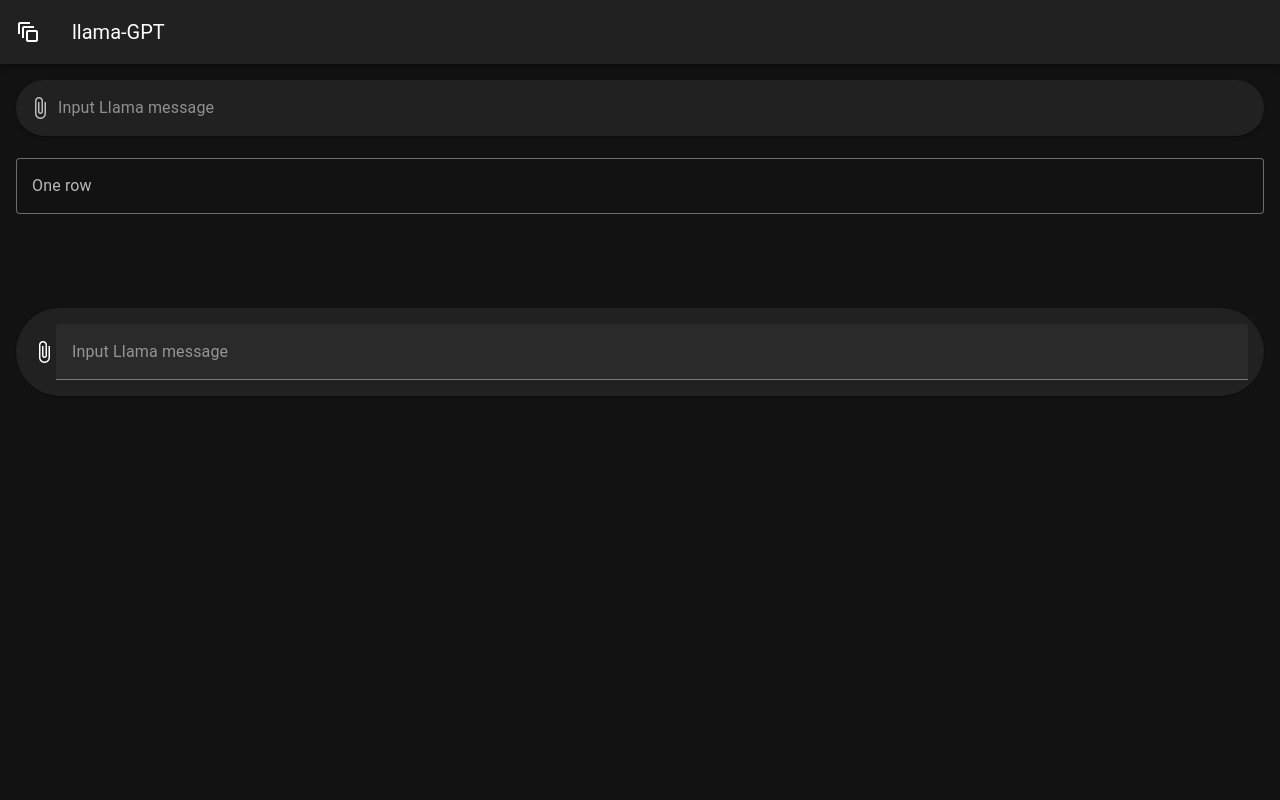
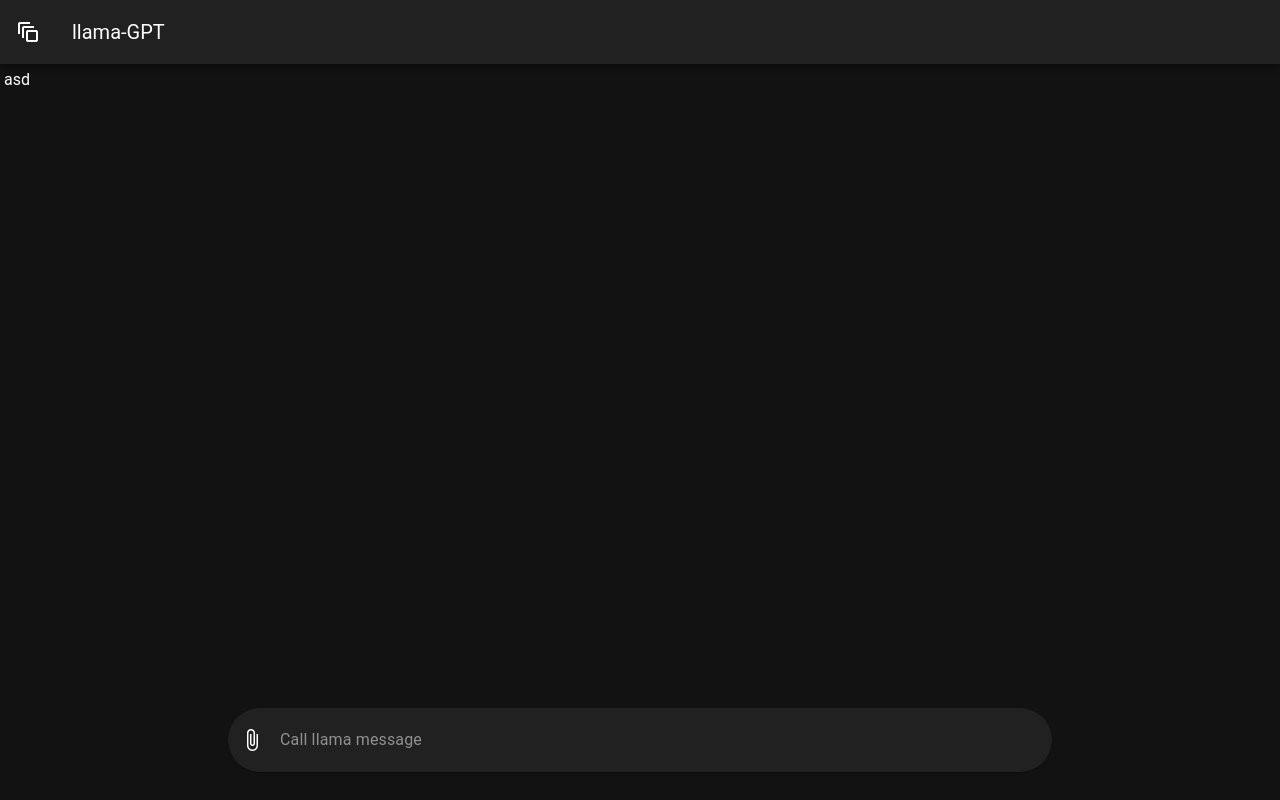
Before and after one commit to Ljaewon-123/nuxt-local-llama, a Nuxt app in the folder nuxt-llama-gpt/: page / in a window 1280 px wide. Built offline with nearby package versions, Linux system fonts and the light colour scheme.

Commit message:
메인 ui 작성

```diff
--- /dev/null
+++ b/nuxt-llama-gpt/app/components/CallLlama.vue
@@ -0,0 +1,24 @@
+<template>
+<v-card
+rounded="pill"
+density="compact"
+class="d-flex align-center pa-3">
+  <v-icon>mdi-paperclip</v-icon>
+  <v-textarea
+    flat
+    placeholder="Call llama message"
+    variant="solo"
+    row-height="15"
+    rows="1"
+    max-rows="3"
+    auto-grow
+    hide-details
+    no-resize
+    density="compact"
+  ></v-textarea>
+</v-card>
+</template>
+
+<script setup lang="ts">
+const model = defineModel({ default: '' })
+</script>
--- a/nuxt-llama-gpt/app/layouts/default.vue
+++ b/nuxt-llama-gpt/app/layouts/default.vue
@@ -27,8 +27,8 @@
       </v-list> -->
     </v-navigation-drawer>
   </div>
-  <v-main class="d-flex align-center justify-center ">
-    <v-container fluid>
+  <v-main class="d-flex align-center justify-center position-relative">
+    <v-container fluid >
       <slot></slot>
     </v-container>
   </v-main>
--- a/nuxt-llama-gpt/app/pages/index.vue
+++ b/nuxt-llama-gpt/app/pages/index.vue
@@ -1,42 +1,32 @@
 <template>
-<div>
+<div class="position-relative " style="min-height: 88vh;">
 
-  <v-textarea
-    prepend-inner-icon="mdi-paperclip"
-    rounded="pill"
-    placeholder="Input Llama message"
-    row-height="15"
-    rows="1"
-    max-rouws="6"
-    variant="solo"
-    auto-grow
-    no-resize
-  ></v-textarea>
+  <v-row>asd</v-row>
 
-  <v-textarea
-          label="One row"
-          row-height="15"
-          rows="1"
-          max-rows="3"
-          variant="outlined"
-          auto-grow
-        ></v-textarea>
-
-  <br><br><br>
-
-  <v-card rounded="pill" class="d-flex align-center pa-4">
-    <v-icon>mdi-paperclip</v-icon>
-    <v-textarea
-    flat
-    placeholder="Input Llama message"
-
-    row-height="15"
-    rows="1"
-    max-rows="6"
-    hide-details
-    no-resize
-  ></v-textarea>
-  </v-card>
-
+  <div class="position-absolute w-100" style="bottom: 0;">
+    <v-row justify="center">
+      <v-col cols="8">
+        <CallLlama />
+      </v-col>
+    </v-row>
+  </div>
 </div>
 </template>
+
+<!-- 역할이 딱히;;;??? 이게 푸터라고 표시하는거 외에는 없는거 같은데 -->
+<!-- <v-footer class="ma-3" color="rgb(var(--v-theme-background))"> -->
+<!-- </v-footer> -->
+<style lang="css" scoped>
+/* .test{
+  background-color: rgb(var(--v-theme-background));
+} */
+.footer {
+  position: fixed;
+  left: 0;
+  bottom: 0;
+  width: 100%;
+  background-color: red;
+  color: white;
+  text-align: center;
+}
+</style>
```
